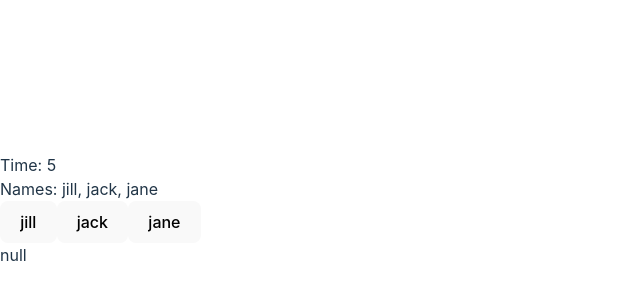
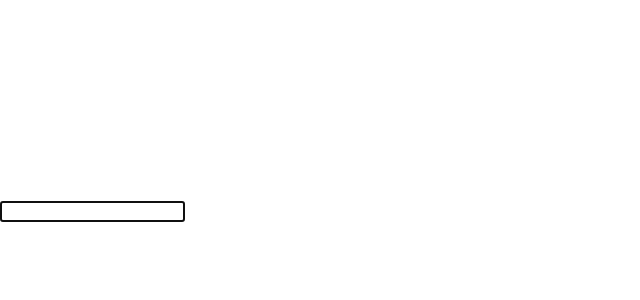
Before and after one commit to sung8/react-state-mgmt-study, a React (Vite) app: page / in a window 1280 px wide. Shown: the part 190-490 px from the top of the page, without its empty margins (0-640 px from the left). Built offline with nearby package versions, Linux system fonts and the light colour scheme.

Commit message:
useRef get reference to HTML element

```diff
--- a/src/App.jsx
+++ b/src/App.jsx
@@ -1,48 +1,15 @@
-import { useState, useEffect } from 'react';
+import { useState, useRef, useEffect } from 'react';
 
-const Stopwatch = () => {
-  const [time, setTime] = useState(0);
+function App() {
+  const inputRef = useRef(null);
 
   useEffect(() => {
-    const interval = setInterval(() => {
-      setTime((t) => {
-        console.log(t);
-        return t + 1;
-      });
-    }, 1000);
-    return () => clearInterval(interval);
+    inputRef.current.focus();
   }, []);
-
-  return <div>Time: {time}</div>;
-};
-
-function App() {
-  const [names, setNames] = useState([]);
-
-  useEffect(() => {
-    fetch('/names.json')
-      .then((res) => res.json())
-      .then((data) => setNames(data));
-  }, []);
-
-  const [selectedNameDetails, setSelectedNameDetails] = useState(null);
-
-  const onSelectedName = (name) => {
-    fetch(`/${name}.json`)
-      .then((res) => res.json())
-      .then((data) => setSelectedNameDetails(data));
-  };
 
   return (
     <div className="App">
-      <Stopwatch />
-      <div>Names: {names.join(', ')}</div>
-      <div>
-        {names.map((name) => (
-          <button onClick={() => onSelectedName(name)}>{name}</button>
-        ))}
-      </div>
-      <div>{JSON.stringify(selectedNameDetails)}</div>
+      <input type="text" ref={inputRef} />
     </div>
   );
 }
```
Also changed, not shown: prev_sections/native-useEffect.txt (added).
